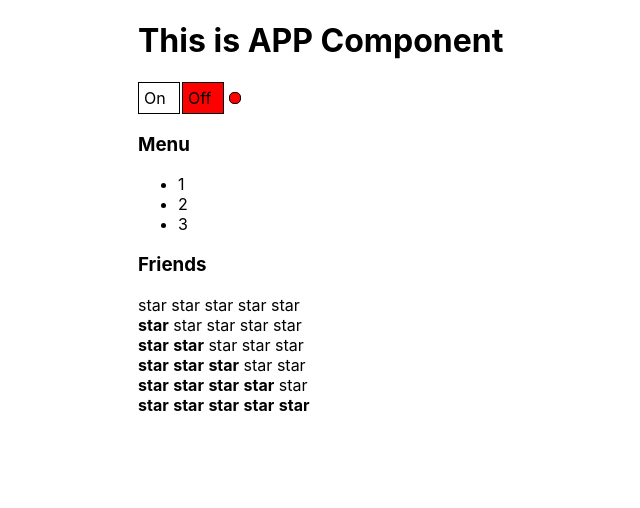
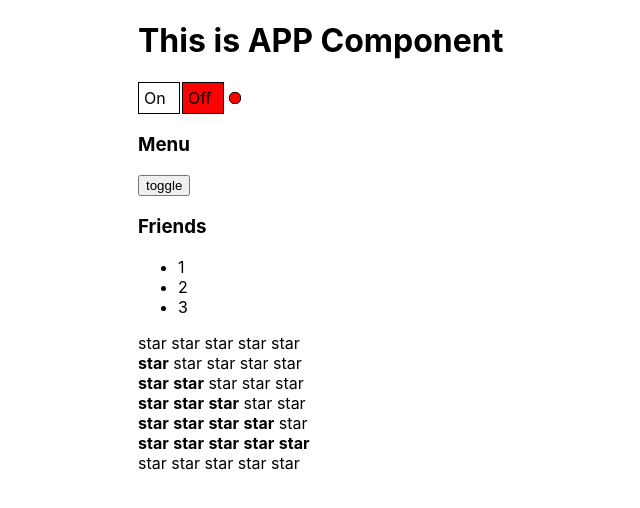
Before and after one commit to HannaDov/react_kabzda, a React (Create React App) app: page / in a window 1280 px wide. Shown: the top 508 px of the page, without its empty margins (202-842 px from the left). Built offline with nearby package versions, Linux system fonts and the light colour scheme.

Commit message:
Uncontrolled Component

```diff
--- a/src/App.tsx
+++ b/src/App.tsx
@@ -5,6 +5,8 @@
 
 import {Accordion} from "./Components/Accordion/Accordion";
 import {OnOff} from "./Components/OnOff/OnOff";
+import {UnControlledAccordion} from "./Components/UnControlledAccordion/UnControlledAccordion";
+import {UnControlledRating} from "./Components/UnControlledRating/UnControlledRating";
 
 
 function App() {
@@ -13,15 +15,18 @@
     return (
         <div className={'App'}>
             <PageTitle title={'This is APP Component'}/>
-            <OnOff on={true}/>
-            <Accordion title={'Menu'} collapsed={false}/>
-            <Accordion title={'Friends'} collapsed={true}/>
+            <OnOff/>
+            {/*<Accordion title={'Menu'} collapsed={false}/>
+            <Accordion title={'Friends'} collapsed={true}/>*/}
+            <UnControlledAccordion title={'Menu'}/>
+            <Accordion title={'Friends'} collapsed={false}/>
             <Rating value={0}/>
             <Rating value={1}/>
             <Rating value={2}/>
             <Rating value={3}/>
             <Rating value={4}/>
             <Rating value={5}/>
+            <UnControlledRating/>
         </div>
 
     );
--- /dev/null
+++ b/src/Components/UnControlledAccordion/UnControlledAccordion.tsx
@@ -0,0 +1,42 @@
+import React, {useState} from "react";
+
+export type AccordionPropsType = {
+    title: string,
+
+}
+
+
+export function UnControlledAccordion(props: AccordionPropsType) {
+    console.log('Accordion rendering')
+
+    const [collapsed, setCollapsed]=useState(true)
+    return <div>
+        <AccordionTitle titleValue={props.title}/><button onClick={()=>setCollapsed(!collapsed)}>toggle</button>
+        {!collapsed && <AccordionBody/>}
+
+    </div>
+
+
+}
+
+export type AccordionTitlePropsType = {
+    titleValue: string,
+
+}
+export const AccordionTitle = (props: AccordionTitlePropsType) => {
+    console.log('AccordionTitle rendering')
+
+    return (<h3>{props.titleValue}</h3>
+
+    )
+}
+export const AccordionBody = () => {
+    console.log('AccordionBody rendering')
+    return (<ul>
+            <li>1</li>
+            <li>2</li>
+            <li>3</li>
+        </ul>
+
+    )
+}
--- /dev/null
+++ b/src/Components/UnControlledRating/UnControlledRating.tsx
@@ -0,0 +1,47 @@
+import React, {useState} from "react";
+
+export type RatingPropsType={
+
+}
+export function UnControlledRating() {
+    console.log('UncontrolledRating rendering')
+const [value, setValue]=useState(0)
+
+
+    return (
+        <div>
+            <Star selected={value>0} setValue={setValue} value={1}/>
+            <Star selected={value>1} setValue={setValue} value={2}/>
+            <Star selected={value>2} setValue={setValue} value={3}/>
+            <Star selected={value>4} setValue={setValue} value={4}/>
+            <Star selected={value>3} setValue={setValue} value={5}/>
+        </div>
+    )
+
+
+}
+export type StarPropsType={
+    selected:boolean,
+    setValue:(value:1|2|3|4|5)=>void
+    value:1|2|3|4|5
+
+}
+
+export const Star=(props:StarPropsType)=>{
+    console.log('Star rendering')
+
+   return (
+       <span onClick={()=>props.setValue(props.value)}>{props.selected ? <b>star </b> :'star '} </span>
+   )
+    /*if(props.selected===true){
+        return (
+
+            <span> <b>star</b> </span>
+        )
+    } else{
+        return (
+
+            <span> star </span>
+        )
+    }*/
+    }
```
